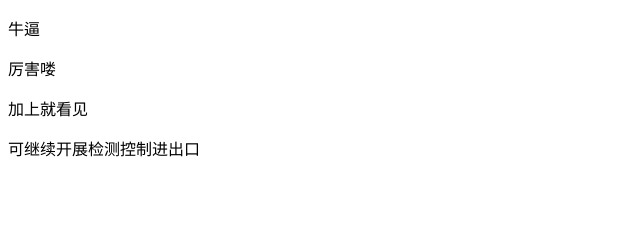
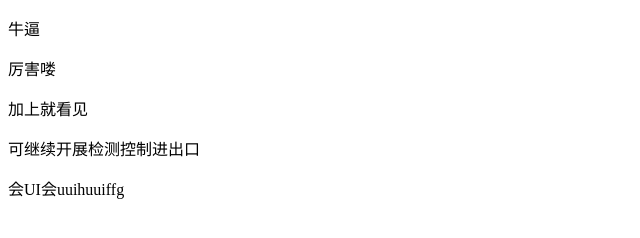
Before and after one commit to thebestzzk/zzknb.com, a plain HTML site: page 1.html in a window 1280 px wide. Shown: the whole page, without its empty margins (0-640 px from the left). Drawn offline with Linux system fonts and the light colour scheme.

Commit message:
你好啊

```diff
--- a/1.html
+++ b/1.html
@@ -22,5 +22,6 @@ git log --oneline 单行显示 所有的版本记录 -->
 <p>厉害喽</p>
 <p>加上就看见</p>
 <p>可继续开展检测控制进出口</p>
+<p>会UI会uuihuuiffg </p>
 </body>
 </html>
```
